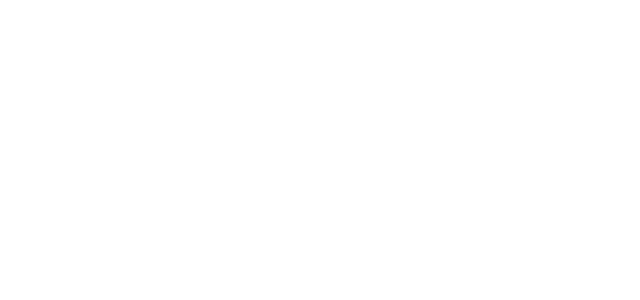
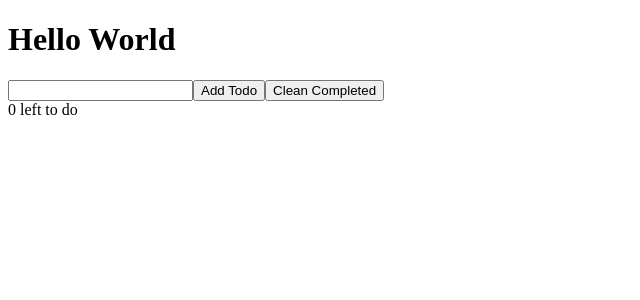
Before and after one commit to immortalkrazy/my-todo-list, a React (Create React App) app: page / in a window 1280 px wide. Shown: the top 300 px of the page, without its empty margins (0-640 px from the left). Built offline with nearby package versions, Linux system fonts and the light colour scheme.

Commit message:
something working

```diff
--- a/src/App.js
+++ b/src/App.js
@@ -1,7 +1,17 @@
 import React from 'react';
+import TodoList from './TodoList';
 
 function App() {
-  return null
+  return (
+    <>
+      <TodoList />
+      <input type="text" />
+      <button>Add Todo</button>
+      <button>Clean Completed</button>
+      <div>0 left to do</div>
+    </>
+
+  )
 }
 
 export default App;
--- /dev/null
+++ b/src/TodoList.js
@@ -0,0 +1,9 @@
+import React from 'react'
+
+export default function TodoList() {
+    return (
+        <div>
+            <h1>Hello World</h1>
+        </div>
+    )
+}
```
